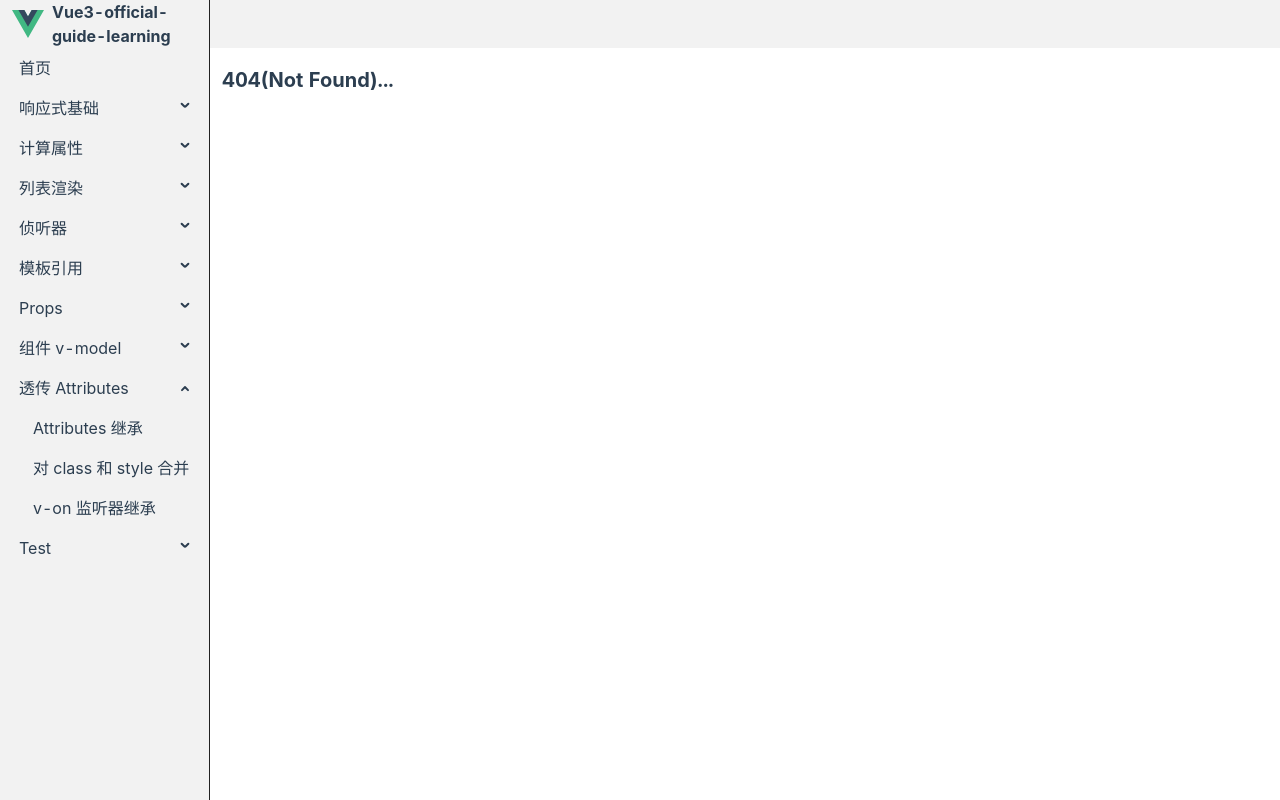
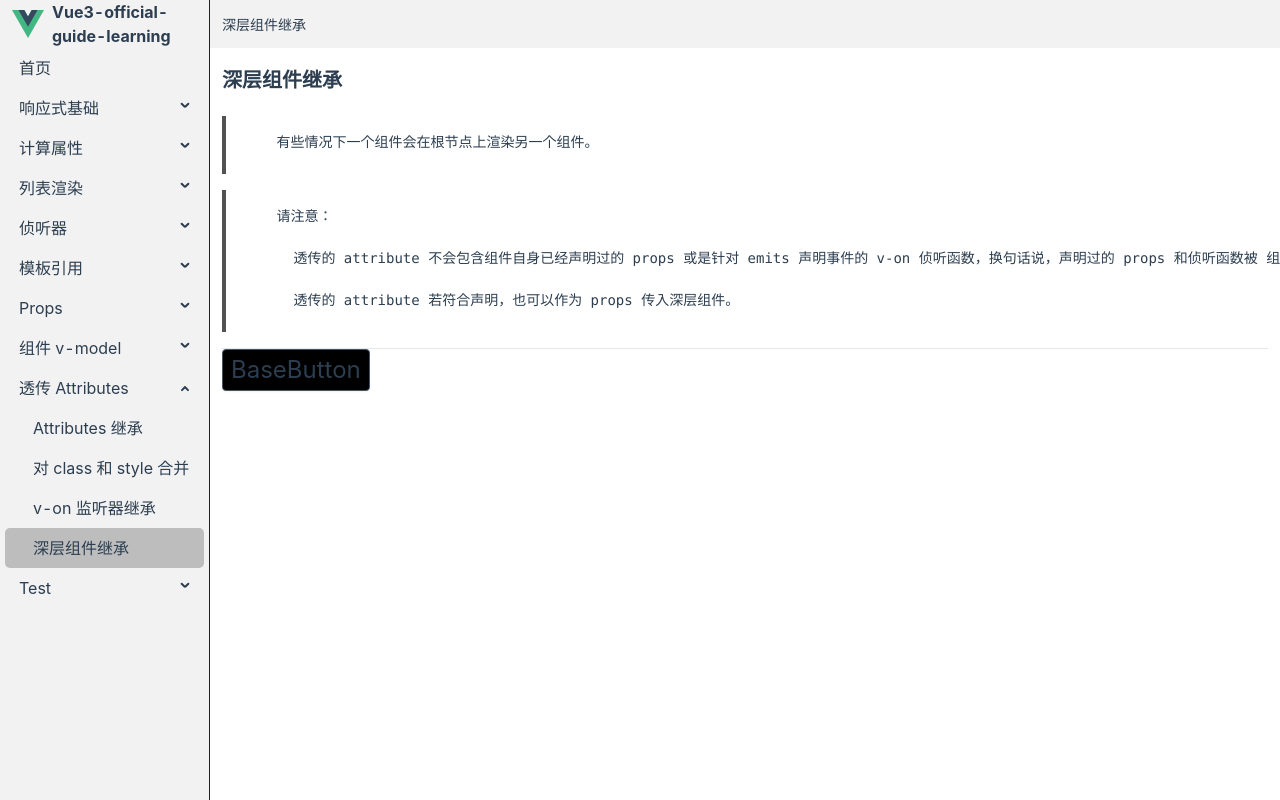
Before and after one commit to yuanlee301415/vue3-official-guide-learning, a Vue app: page /attrs/nested-component-inheritance in a window 1280 px wide. Before the commit this address had no page. Built offline with nearby package versions, Linux system fonts and the light colour scheme.

Commit message:
透传 Attributes》深层组件继承

```diff
--- a/src/router/routes/modules/attrs.js
+++ b/src/router/routes/modules/attrs.js
@@ -29,6 +29,13 @@ const ATTRS_ROUTE = {
         title: 'v-on 监听器继承',
       },
     },
+    {
+      path: 'nested-component-inheritance',
+      component: () => import('@/views/attrs/nested-component-inheritance.vue'),
+      meta: {
+        title: '深层组件继承',
+      },
+    },
   ],
 }
 
--- /dev/null
+++ b/src/views/attrs/BaseButton.vue
@@ -0,0 +1,7 @@
+<script setup></script>
+
+<template>
+  <button>BaseButton</button>
+</template>
+
+<style scoped lang="less"></style>
--- /dev/null
+++ b/src/views/attrs/ButtonD.vue
@@ -0,0 +1,9 @@
+<script setup>
+import BaseButton from './BaseButton.vue'
+</script>
+
+<template>
+  <BaseButton />
+</template>
+
+<style scoped lang="less"></style>
--- /dev/null
+++ b/src/views/attrs/nested-component-inheritance.vue
@@ -0,0 +1,24 @@
+<script setup>
+import ButtonD from './ButtonD.vue'
+</script>
+
+<template>
+  <div>
+    <h1>深层组件继承</h1>
+    <pre>
+      有些情况下一个组件会在根节点上渲染另一个组件。
+    </pre>
+    <pre>
+      请注意：
+
+        透传的 attribute 不会包含组件自身已经声明过的 props 或是针对 emits 声明事件的 v-on 侦听函数，换句话说，声明过的 props 和侦听函数被 组件“消费”了。
+
+        透传的 attribute 若符合声明，也可以作为 props 传入深层组件。
+    </pre>
+
+    <hr />
+    <ButtonD class="text-2xl" />
+  </div>
+</template>
+
+<style scoped lang="less"></style>
```
